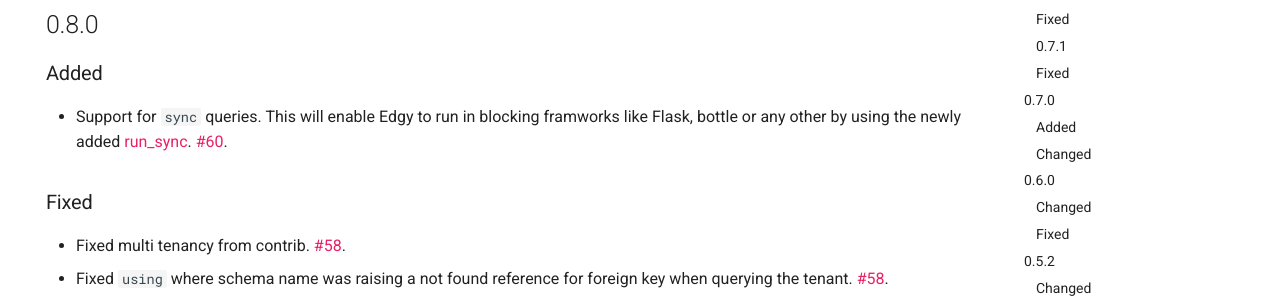
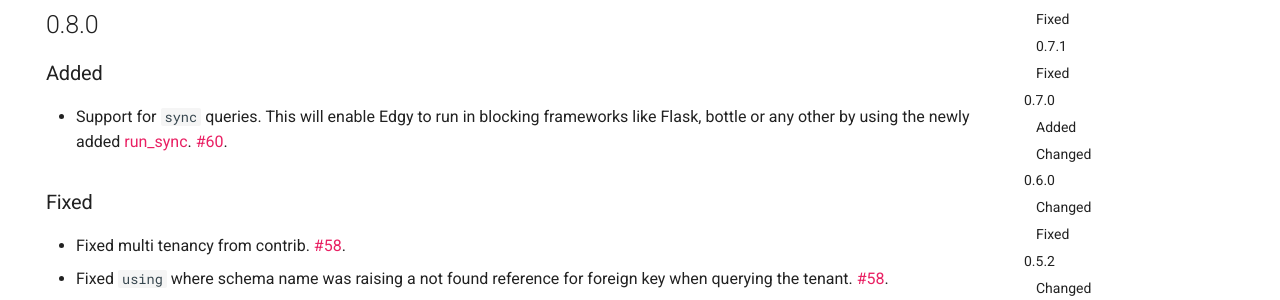
Before and after one commit to dymmond/edgy, an MkDocs documentation site: the page built from docs/release-notes.md, in a window 1280 px wide and 900 px high. Shown: the part 221-521 px from the top of the window. Built offline with MkDocs 1.6.1 and Material for MkDocs 9.7.7, drawn with Linux system fonts in a browser that asks for light colours; comment, search, counter and statistics services are not loaded.

Commit message:
Fix typo

```diff
--- a/docs/release-notes.md
+++ b/docs/release-notes.md
@@ -9,7 +9,7 @@ hide:
 
 ### Added
 
-- Support for `sync` queries. This will enable Edgy to run in blocking framworks like
+- Support for `sync` queries. This will enable Edgy to run in blocking frameworks like
 Flask, bottle or any other by using the newly added [run_sync](./queries/queries.md#blocking-queries). [#60](https://github.com/tarsil/edgy/pull/60).
 
 ### Fixed
```
